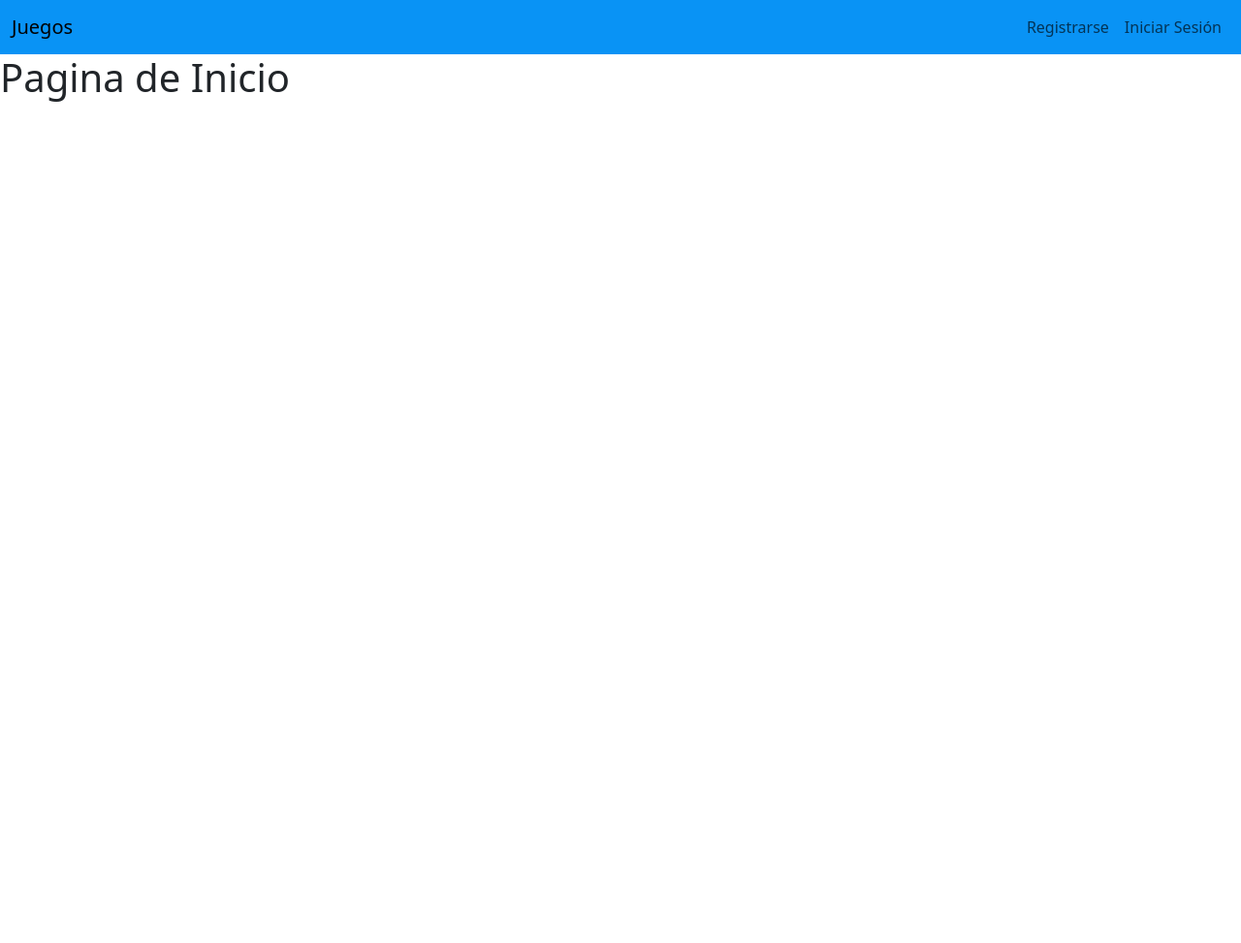
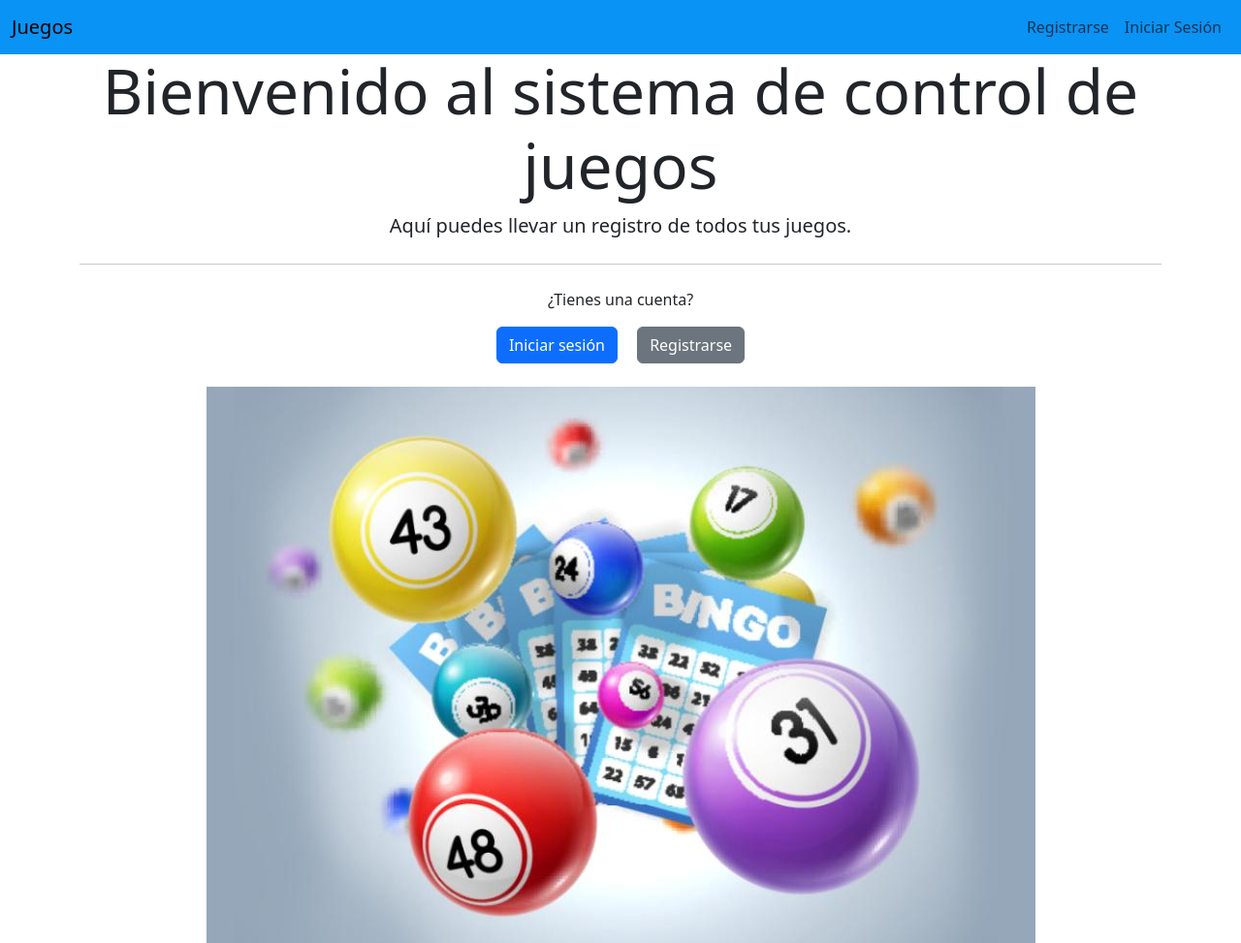
Before and after one commit to DamianRojas79/Juego-Loteria, a Flask app: page / in a window 1280 px wide. Shown: the whole page at 97% size. Before the commit the page ends 105 px from the top, so only its background shows below. Run offline with Flask 3, Linux system fonts and the light colour scheme.

Commit message:
Creación página de inicio

```diff
--- a/loteria/templates/index.html
+++ b/loteria/templates/index.html
@@ -1,7 +1,23 @@
 {% extends 'base.html' %}
 
-{% block title %} Inicio {% endblock %}
+{% block title%} Inicio {% endblock %}
+{% block content %}
+    <div class=" container-sm text-center">
 
-{% block content %}
-<h1> Pagina de Inicio</h1>
+        <h1 class="display-3">Bienvenido al sistema de control de juegos</h1>
+
+        <p class="lead"> Aquí puedes llevar un registro de todos tus juegos.</p>
+
+        <hr class="my-4">
+        <p>¿Tienes una cuenta?</p>
+            <a href="{{ url_for('auth.login')}}" class="btn btn-primary mx-2"> Iniciar sesión</a>
+            <a href="{{ url_for('auth.register')}}" class="btn btn-secondary mx-2"> Registrarse </a>
+            <br>
+            <br>
+            <img src="../static/loteria.jpg" alt="Todo List Image">
+
+
+
+    </div>
+
 {% endblock %}
```
